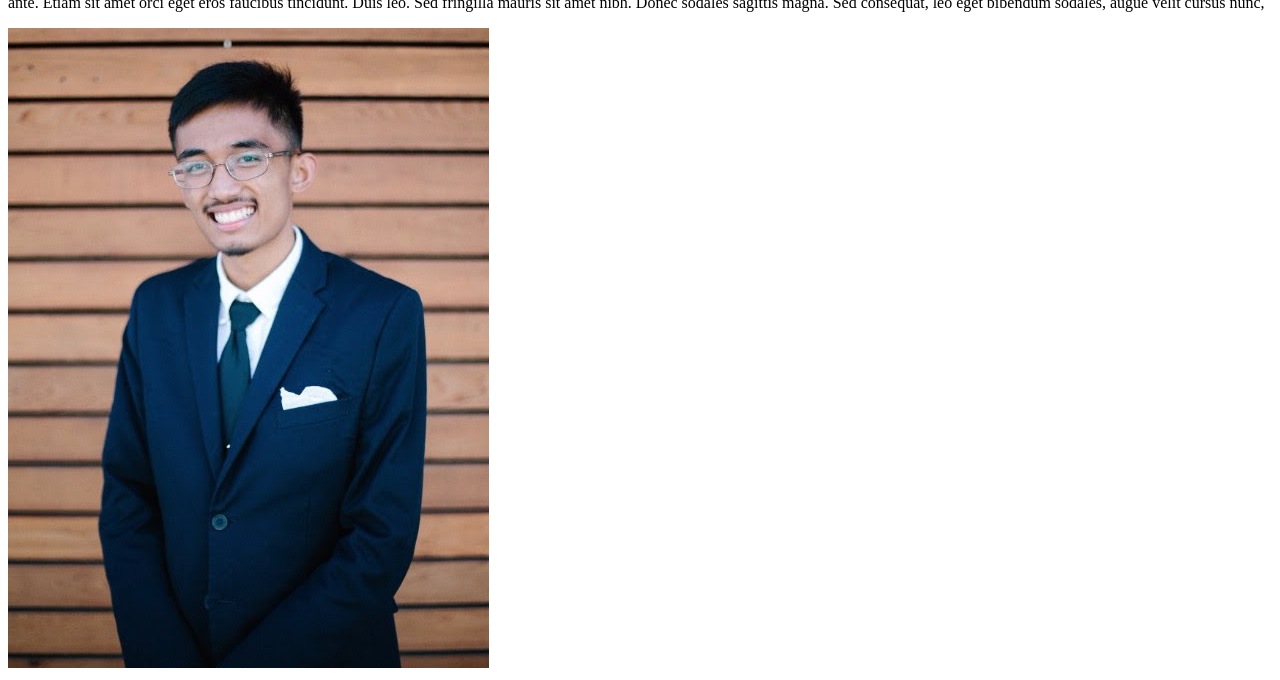
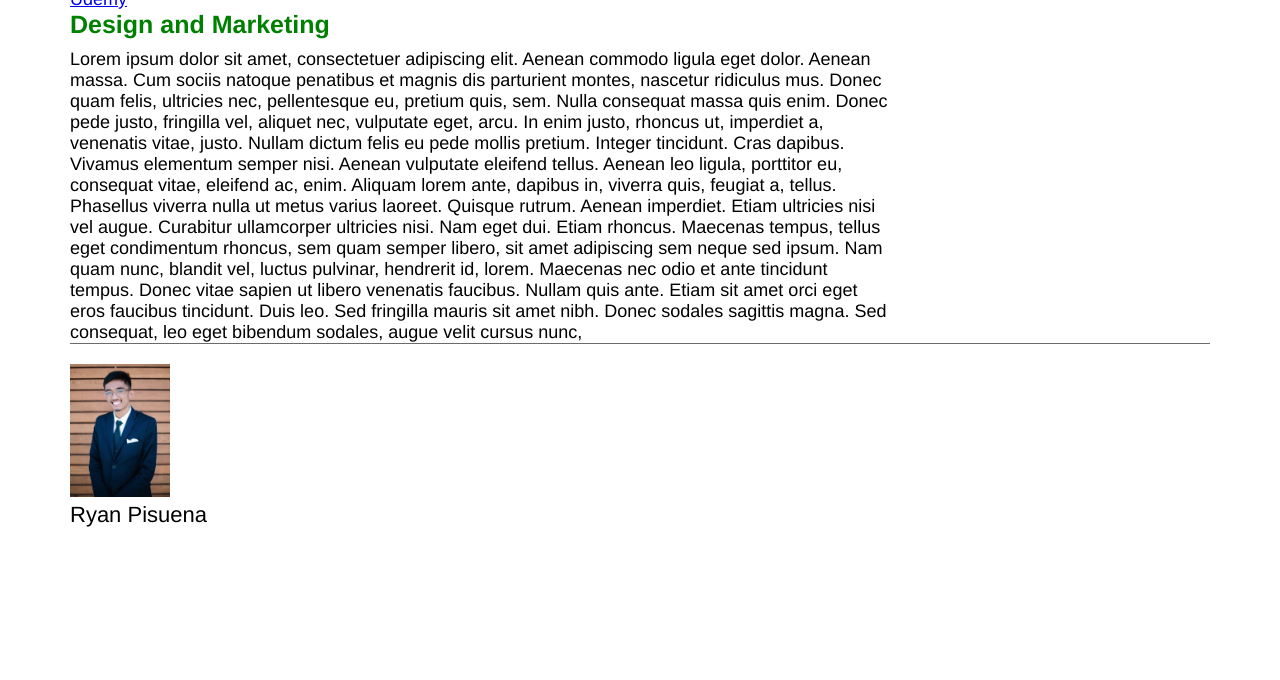
Before and after one commit to RyanPisuena/portfolioSite, a plain HTML site: page index.html in a window 1280 px wide. Shown: the part 1066-1746 px from the top of the page. After the commit the page ends 1594 px from the top, so only its background shows below. Drawn offline with Linux system fonts and the light colour scheme.

Commit message:
Stage layout

```diff
--- a/index.html
+++ b/index.html
@@ -2,30 +2,50 @@
 <html>
 
 <head>
-  <link rel="stylesheet" type="text/css" href=""style.css">
+  <link rel="stylesheet" type="text/css" href="style.css">
   <title> The Notorious Developer: Fulfilling your Internet Needs </title>
 </head>
 
 <body>
+  <div class="container">
+
+    <div class="blog-post">
       <h1> The Notorious Developer </h1>
       <h2> Fulfilling your Internet and Software Needs</h2>
-  <p> Lorem ipsum dolor sit amet, consectetuer adipiscing elit. Aenean commodo ligula eget dolor. Aenean massa. Cum sociis natoque penatibus et magnis dis parturient montes, nascetur ridiculus mus. Donec quam felis, ultricies nec, pellentesque eu,
+      <p class="main-text"> Lorem ipsum dolor sit amet, consectetuer adipiscing elit. Aenean commodo ligula eget dolor. Aenean massa. Cum sociis natoque penatibus et magnis dis parturient montes, nascetur ridiculus mus. Donec quam felis, ultricies
+        nec, pellentesque eu,
         pretium quis, sem. Nulla consequat massa quis enim. Donec pede justo, fringilla vel, aliquet nec, vulputate eget, arcu. In enim justo, rhoncus ut, imperdiet a, venenatis vitae, justo. Nullam dictum felis eu pede mollis pretium. Integer
         tincidunt. Cras dapibus. Vivamus elementum semper nisi. Aenean vulputate eleifend tellus. Aenean leo ligula, porttitor eu, consequat vitae, eleifend ac, enim. Aliquam lorem ante, dapibus in, viverra quis, feugiat a, tellus. Phasellus viverra
         nulla ut metus varius laoreet. Quisque rutrum. Aenean imperdiet. Etiam ultricies nisi vel augue. Curabitur ullamcorper ultricies nisi. Nam eget dui. Etiam rhoncus. Maecenas tempus, tellus eget condimentum rhoncus, sem quam semper libero, sit
-    amet adipiscing sem neque sed ipsum. Nam quam nunc, blandit vel, luctus pulvinar, hendrerit id, lorem. Maecenas nec odio et ante tincidunt tempus. Donec vitae sapien ut libero venenatis faucibus. Nullam quis ante. Etiam sit amet orci eget eros
+        amet adipiscing sem neque sed ipsum. Nam quam nunc, blandit vel, luctus pulvinar, hendrerit id, lorem. Maecenas nec odio et ante tincidunt tempus. Donec vitae sapien ut libero venenatis faucibus. Nullam quis ante. Etiam sit amet orci eget
+        eros
         faucibus tincidunt. Duis leo. Sed fringilla mauris sit amet nibh. Donec sodales sagittis magna. Sed consequat, leo eget bibendum sodales, augue velit cursus nunc, </p>
       <img src="htmlCss.png" alt="HTML5 and CSS logo">
       <a href="https://udemy.com" target="_blank"> Udemy</a>
       <br>
       <h2> Design and Marketing</h2>
-  <p> Lorem ipsum dolor sit amet, consectetuer adipiscing elit. Aenean commodo ligula eget dolor. Aenean massa. Cum sociis natoque penatibus et magnis dis parturient montes, nascetur ridiculus mus. Donec quam felis, ultricies nec, pellentesque eu,
+      <p> Lorem ipsum dolor sit amet, consectetuer adipiscing elit. Aenean commodo ligula eget dolor. Aenean massa. Cum sociis natoque penatibus et magnis dis parturient montes, nascetur ridiculus mus. Donec quam felis, ultricies nec, pellentesque
+        eu,
         pretium quis, sem. Nulla consequat massa quis enim. Donec pede justo, fringilla vel, aliquet nec, vulputate eget, arcu. In enim justo, rhoncus ut, imperdiet a, venenatis vitae, justo. Nullam dictum felis eu pede mollis pretium. Integer
         tincidunt. Cras dapibus. Vivamus elementum semper nisi. Aenean vulputate eleifend tellus. Aenean leo ligula, porttitor eu, consequat vitae, eleifend ac, enim. Aliquam lorem ante, dapibus in, viverra quis, feugiat a, tellus. Phasellus viverra
         nulla ut metus varius laoreet. Quisque rutrum. Aenean imperdiet. Etiam ultricies nisi vel augue. Curabitur ullamcorper ultricies nisi. Nam eget dui. Etiam rhoncus. Maecenas tempus, tellus eget condimentum rhoncus, sem quam semper libero, sit
-    amet adipiscing sem neque sed ipsum. Nam quam nunc, blandit vel, luctus pulvinar, hendrerit id, lorem. Maecenas nec odio et ante tincidunt tempus. Donec vitae sapien ut libero venenatis faucibus. Nullam quis ante. Etiam sit amet orci eget eros
+        amet adipiscing sem neque sed ipsum. Nam quam nunc, blandit vel, luctus pulvinar, hendrerit id, lorem. Maecenas nec odio et ante tincidunt tempus. Donec vitae sapien ut libero venenatis faucibus. Nullam quis ante. Etiam sit amet orci eget
+        eros
         faucibus tincidunt. Duis leo. Sed fringilla mauris sit amet nibh. Donec sodales sagittis magna. Sed consequat, leo eget bibendum sodales, augue velit cursus nunc, </p>
-    <img src="RyanPisuenaBodyShot.jpg" alt="title">
+    </div>
+
+    <div class="other-post">
+      Other post
+    </div>
+
+    <div class="clearfix"> </div>
+
+    <div class="author-box">
+      <img src="RyanPisuenaBodyShot.jpg" alt="title" style="width: 100px; length: 100px;">
+      <p class="author-text"> Ryan Pisuena </p>
+    </div>
+
+</div>
 </body>
 
 
--- a/style.css
+++ b/style.css
@@ -1,5 +1,18 @@
+* {
+  margin: 0;
+  padding 0;
+  box-sizing: border-box;
+}
+
+.clearfix:after {
+  content: "";
+  display: table;
+  clear: both;
+}
+
 body {
   font-family: Helvetica Neue, Arial;
+  font-size: 18px;
 }
 
 h1, h2 {
@@ -8,13 +21,40 @@ h1, h2 {
 
 h1 {
   font-size: 40px;
+  margin-bottom: 20px;
 }
 
 h2 {
   font-size: 25px;
+  margin-bottom: 10px;
 }
 
-p {
-  font-size: 18px;
-  text-align: justify;
+.author-box {
+padding-top: 20px;
+border-top: 1px solid #6b6b6b;
 }
+.author-text {
+  font-size: 22px;
+}
+
+.blog-post {
+  width: 75%;
+  float: left;
+  padding-right: 30px;
+}
+
+
+.container {
+  width: 1140px;
+  margin: 20px auto 0 auto;
+}
+
+.main-text {
+    text-align: justify;
+    margin-bottom: 20px;
+}
+
+.other-post {
+  width: 25%;
+  float: left;
+}
```
Lines whose indentation alone changed are shown as unchanged.
